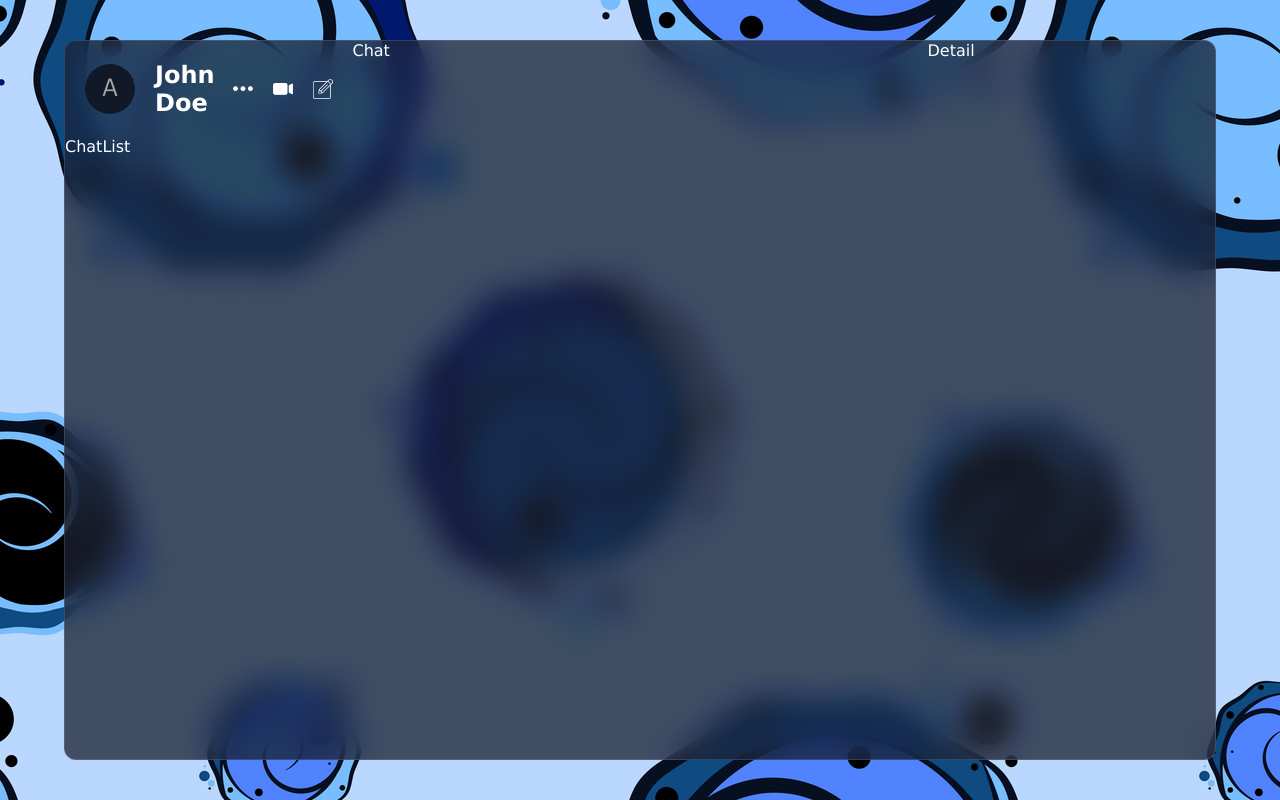
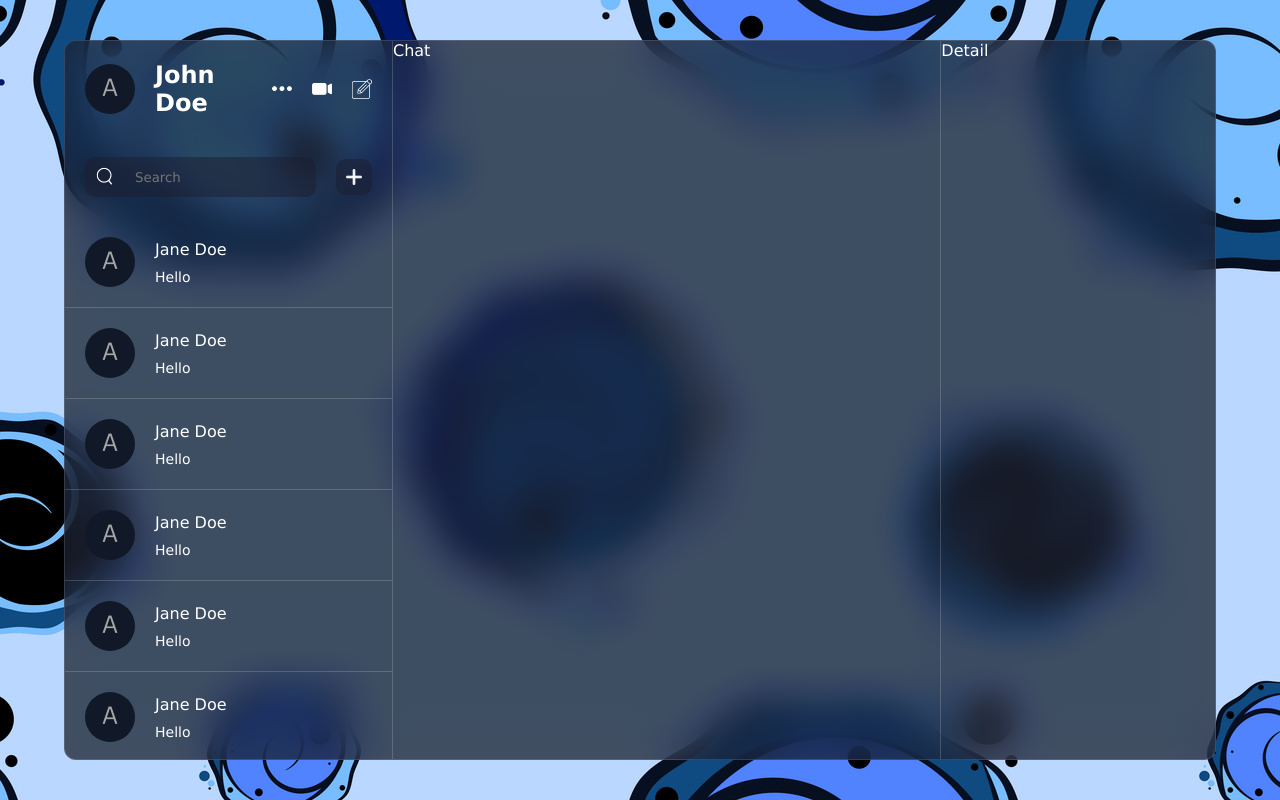
Before and after one commit to devjohn42/chatup-model, a React (Vite) app: page / in a window 1280 px wide. Built offline with nearby package versions, Linux system fonts and the light colour scheme.

Commit message:
user search-bar | users-list

```diff
--- a/src/components/chat/chat.css
+++ b/src/components/chat/chat.css
@@ -1,3 +1,5 @@
 .chat {
   flex: 2;
+  border-left: 1px solid #dddddd35;
+  border-right: 1px solid #dddddd35;
 }
--- a/src/components/list/list.css
+++ b/src/components/list/list.css
@@ -1,3 +1,5 @@
 .list {
   flex: 1;
+  display: flex;
+  flex-direction: column;
 }
--- a/src/components/list/ui/chat-list/chat-list.css
+++ b/src/components/list/ui/chat-list/chat-list.css
@@ -1 +1,96 @@
-.chat-list {}
+.chat-list {
+  flex: 1;
+  overflow-y: scroll;
+
+  .search {
+    display: flex;
+    align-items: center;
+    gap: 20px;
+    padding: 20px;
+
+    .searchBar {
+      flex: 1;
+      background-color: rgba(29, 31, 46, .5);
+      display: flex;
+      align-items: center;
+      gap: 20px;
+      border-radius: 10px;
+      padding: 10px;
+
+      input {
+        background-color: transparent;
+        border: none;
+        outline: none;
+        color: white;
+        flex: 1;
+
+      }
+
+      img {
+        width: 20px;
+        height: 20px;
+      }
+    }
+
+    .add {
+      width: 36px;
+      height: 36px;
+      background-color: rgba(29, 31, 46, .5);
+      padding: 10px;
+      border-radius: 10px;
+      cursor: pointer;
+
+    }
+
+    .add:hover {
+      background-color: rgba(29, 31, 46, .75);
+    }
+  }
+
+  .item {
+    display: flex;
+    align-items: center;
+    gap: 20px;
+    padding: 20px;
+    cursor: pointer;
+    border-bottom: 1px solid #dddddd35;
+  }
+
+  .item:hover {
+    background-color: rgba(29, 31, 46, .35);
+  }
+
+  img {
+    width: 50px;
+    height: 50px;
+    border-radius: 50%;
+    object-fit: cover;
+  }
+
+  .texts {
+    display: flex;
+    flex-direction: column;
+    gap: 10px;
+
+    span {
+      font-weight: 500;
+    }
+
+    p {
+      font-size: 14px;
+      font-weight: 300;
+    }
+  }
+}
+
+
+.chat-list::-webkit-scrollbar-thumb {
+  background-color: rgba(29, 31, 46);
+  border-radius: 12px;
+}
+
+.chat-list::-webkit-scrollbar {
+  background-color: rgba(29, 31, 31, 0.5);
+  border-radius: 12px;
+  width: 6px;
+}
--- a/src/components/list/ui/chat-list/chat-list.jsx
+++ b/src/components/list/ui/chat-list/chat-list.jsx
@@ -2,7 +2,94 @@
 import './chat-list.css'
 
 const ChatList = () => {
-  return <div className="chat-list">ChatList</div>
+  const [addMode, setAddMode] = React.useState(false)
+
+  return (
+    <div className="chat-list">
+      <div className="search">
+        <div className="searchBar">
+          <img src="./search.png" alt="" />
+          <input type="text" placeholder="Search" />
+        </div>
+        <img
+          src={addMode ? './minus.png' : './plus.png'}
+          alt=""
+          className="add"
+          onClick={() => setAddMode((prev) => !prev)}
+        />
+      </div>
+      <div className="item">
+        <img src="./avatar.png" alt="" />
+        <div className="texts">
+          <span>Jane Doe</span>
+          <p>Hello</p>
+        </div>
+      </div>
+      <div className="item">
+        <img src="./avatar.png" alt="" />
+        <div className="texts">
+          <span>Jane Doe</span>
+          <p>Hello</p>
+        </div>
+      </div>
+      <div className="item">
+        <img src="./avatar.png" alt="" />
+        <div className="texts">
+          <span>Jane Doe</span>
+          <p>Hello</p>
+        </div>
+      </div>
+      <div className="item">
+        <img src="./avatar.png" alt="" />
+        <div className="texts">
+          <span>Jane Doe</span>
+          <p>Hello</p>
+        </div>
+      </div>
+      <div className="item">
+        <img src="./avatar.png" alt="" />
+        <div className="texts">
+          <span>Jane Doe</span>
+          <p>Hello</p>
+        </div>
+      </div>
+      <div className="item">
+        <img src="./avatar.png" alt="" />
+        <div className="texts">
+          <span>Jane Doe</span>
+          <p>Hello</p>
+        </div>
+      </div>
+      <div className="item">
+        <img src="./avatar.png" alt="" />
+        <div className="texts">
+          <span>Jane Doe</span>
+          <p>Hello</p>
+        </div>
+      </div>
+      <div className="item">
+        <img src="./avatar.png" alt="" />
+        <div className="texts">
+          <span>Jane Doe</span>
+          <p>Hello</p>
+        </div>
+      </div>
+      <div className="item">
+        <img src="./avatar.png" alt="" />
+        <div className="texts">
+          <span>Jane Doe</span>
+          <p>Hello</p>
+        </div>
+      </div>
+      <div className="item">
+        <img src="./avatar.png" alt="" />
+        <div className="texts">
+          <span>Jane Doe</span>
+          <p>Hello</p>
+        </div>
+      </div>
+    </div>
+  )
 }
 
 export default ChatList
--- a/src/index.css
+++ b/src/index.css
@@ -19,7 +19,7 @@
   width: 90vw;
   height: 90vh;
   background-color: rgba(29, 31, 46, .75);
-  backdrop-filter: blur(16px) saturate(180%);
+  backdrop-filter: blur(20px) saturate(180%);
   border: 1px solid rgba(255, 255, 255, .125);
   border-radius: 12px;
 
```
